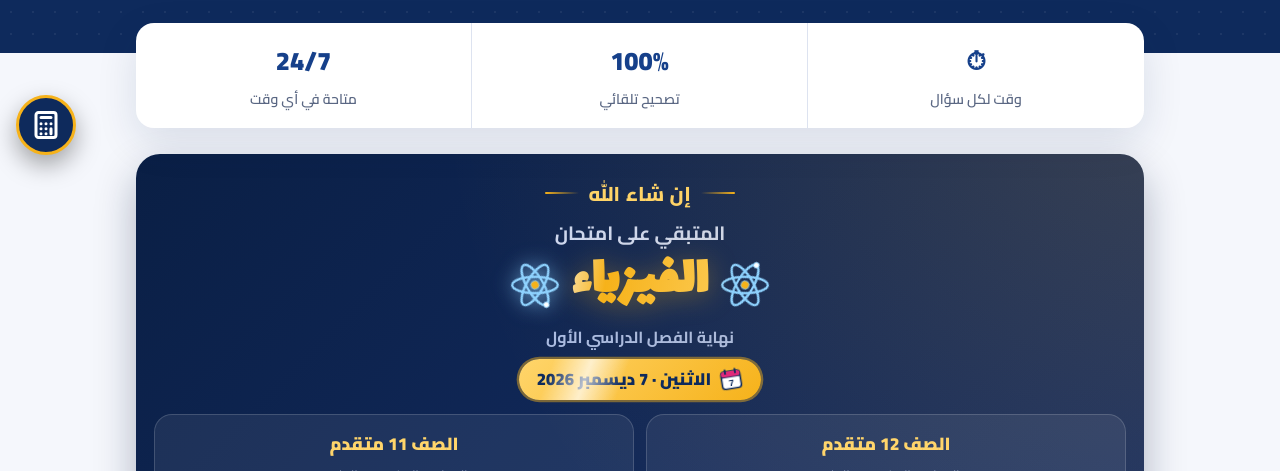
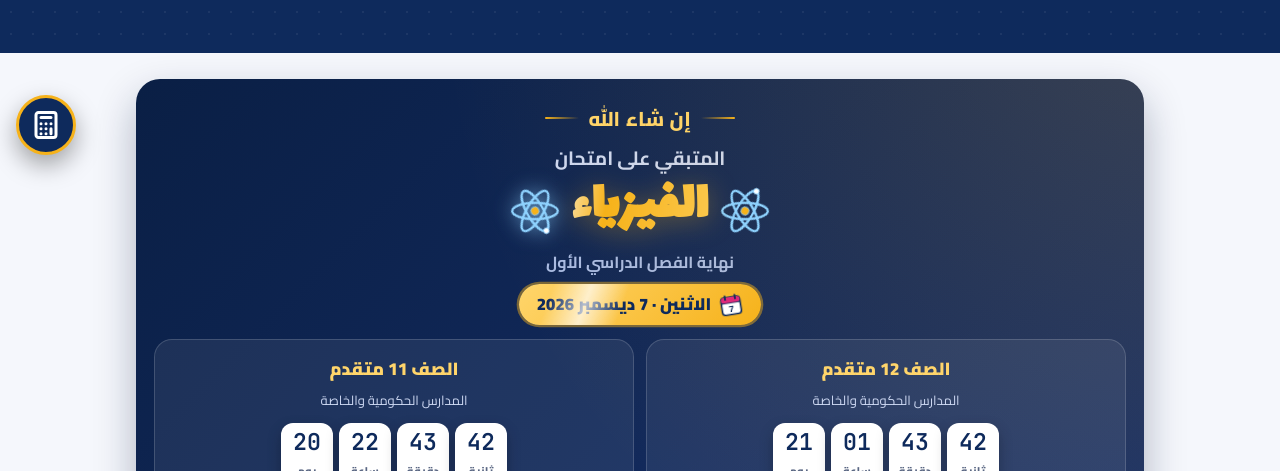
Before and after one commit to Einstein-Gulf-physics/einstein-gulf-physics.github.io, a plain HTML site: page index.html in a window 1280 px wide. Shown: the part 629-1100 px from the top of the page. Drawn offline with Linux system fonts and the light colour scheme; a web font is replaced by a local one.

Commit message:
حذف شريط الإحصائيات (100% · 24/7) من الصفحة الرئيسية
Co-Authored-By: Claude Opus 5.5 <noreply@anthropic.com>
Claude-Session: https://claude.ai/code/session_01J9jh8bEY9Kk2cHTQTWAxnD

```diff
--- a/index.html
+++ b/index.html
@@ -417,11 +417,6 @@ footer .eqs{font-family:var(--mono);direction:ltr;color:#3b5a99;margin-bottom:4p
   </div>
 </div></header>
 
-<div class="wrap stats"><div class="box">
-  <div class="stat"><b>⏱</b><span data-en="timer for each question">وقت لكل سؤال</span></div>
-  <div class="stat"><b>100%</b><span data-en="automatic grading">تصحيح تلقائي</span></div>
-  <div class="stat"><b>24/7</b><span data-en="available any time">متاحة في أي وقت</span></div>
-</div></div>
 
 <main class="wrap">
   <section class="cdown" aria-labelledby="cdT">
```
